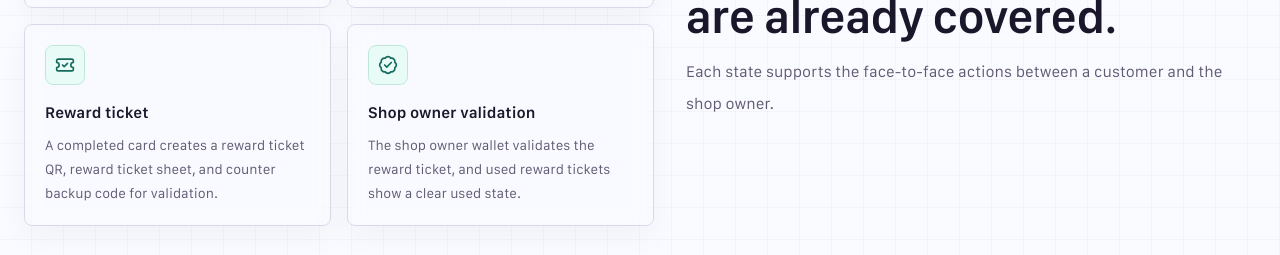
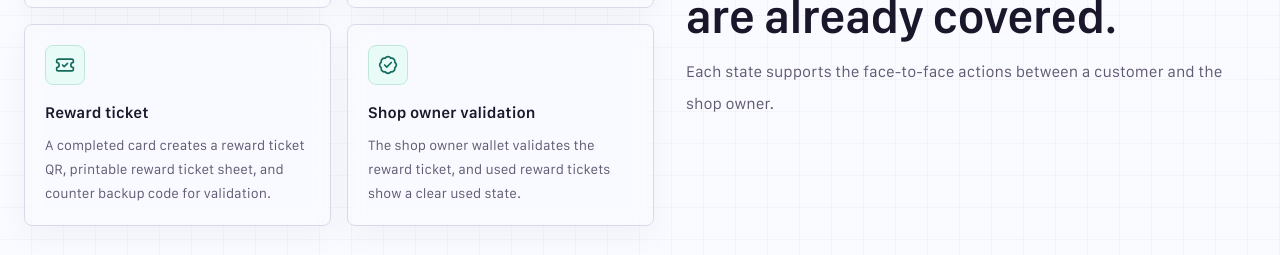
Before and after one commit to h4shisupply/celo-noodl3, a Next.js app: page / in a window 1280 px wide. Shown: the part 2320-2575 px from the top of the page. Built offline with nearby package versions, Linux system fonts and the light colour scheme; no server answers.

Commit message:
Polish landing reward ticket proof copy

```diff
--- a/components/home-page.tsx
+++ b/components/home-page.tsx
@@ -765,7 +765,7 @@ const enHomeCopy: HomeCopy = {
       },
       {
         title: "Reward ticket",
-        description: "A completed card creates a reward ticket QR, reward ticket sheet, and counter backup code for validation."
+        description: "A completed card creates a reward ticket QR, printable reward ticket sheet, and counter backup code for validation."
       },
       {
         title: "Shop owner validation",
```
